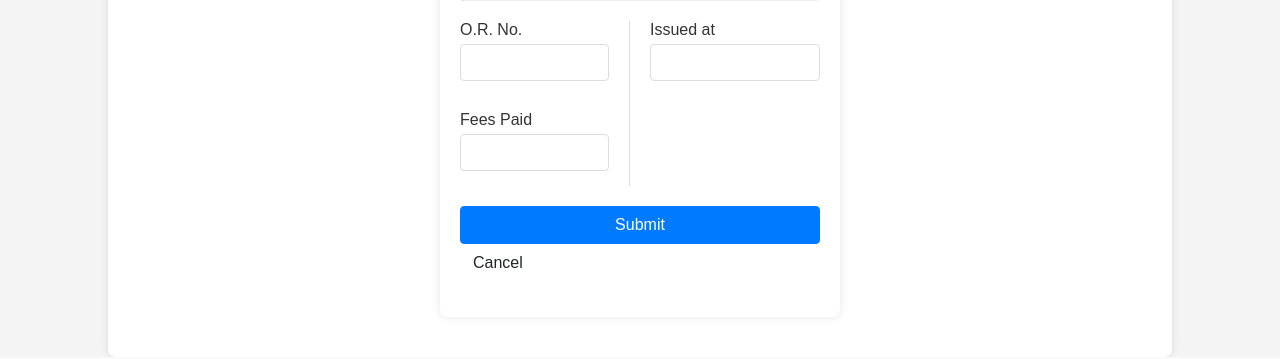
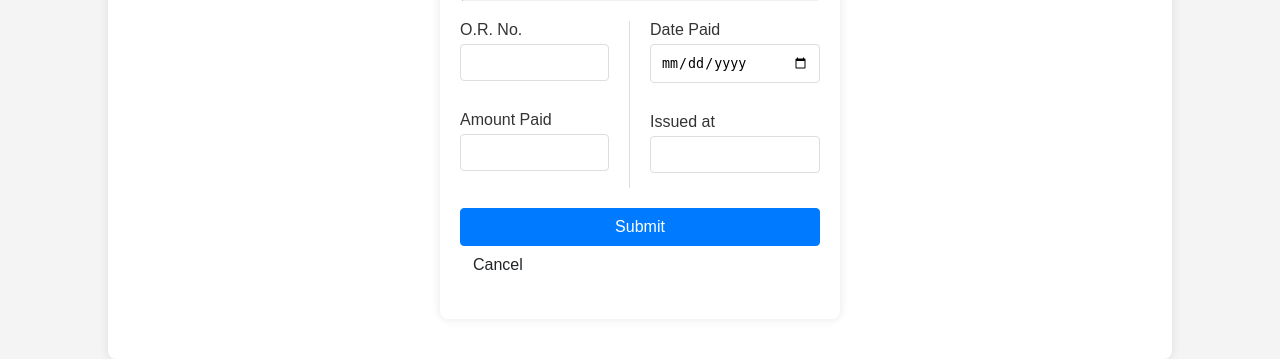
Before and after one commit to lxjaiji/zone, a PHP site: page /add_locational.php in a window 1280 px wide. Shown: the part 1402-1761 px from the top of the page. Run offline with PHP 8.4, Linux system fonts and the light colour scheme; a user stored in the database is signed in; data comes from the database, SQL or seed files in the repository.

Commit message:
I corrected multiple database column errors in add_locational.php. The file had several columns that did not exist in the database. I removed the incorrect columns and made sure the INSERT statement matches the database schema.

```diff
--- a/add_locational.php
+++ b/add_locational.php
@@ -12,7 +12,7 @@ $link = get_db_connection();
 // Define variables
 $applicant_name = $developer_name = $developer_address = $project_name = "";
 $right_over_land = $land_area = $building_area = $decision = "";
-$location = $issue_date = $or_number = $fees_paid = $issued_at = "";
+$location = $issue_date = $or_number = $amount_paid = $date_paid = $issued_at = "";
 $encoded_by_user_id = $_SESSION["id"];
 $errors = [];
 
@@ -36,15 +36,19 @@ if ($_SERVER["REQUEST_METHOD"] == "POST") {
     if(empty($project_location)) $errors[] = "Project Location is required.";
 
     $date_filed = trim($_POST['date_filed']);
-    if(empty($date_filed)) $errors[] = "Date Filed is required.";
-    $issue_date = $date_filed; // Set issue_date from date_filed
+    if(empty($date_filed)) {
+        $errors[] = "Date Filed is required.";
+    } else {
+        $issue_date = $date_filed; // Set issue_date from date_filed
+    }
 
     $right_over_land = trim($_POST['right_over_land']);
     $land_area = trim($_POST['land_area']);
     $building_area = trim($_POST['building_area']);
     $decision = trim($_POST['decision']);
     $or_number = trim($_POST['or_number']);
-    $fees_paid = trim($_POST['fees_paid']);
+    $amount_paid = trim($_POST['amount_paid']);
+    $date_paid = trim($_POST['date_paid']);
     $issued_at = trim($_POST['issued_at']);
 
     for ($i = 1; $i <= 10; $i++) {
@@ -85,18 +89,18 @@ if ($_SERVER["REQUEST_METHOD"] == "POST") {
         $sql = "INSERT INTO locational_clearances (
                     applicant_name, applicant_address, developer_name, developer_address, project_location, date_filed, expiration_date, clearance_number,
                     project_name, right_over_land, land_area, building_area, decision,
-                    or_number, fees_paid, issued_at, encoded_by_user_id,
+                    or_number, amount_paid, date_paid, issued_at, encoded_by_user_id,
                     condition1_monitoring, condition2_non_compliance, condition3_other_agencies,
                     condition4_activity_applied_for, condition5_no_major_expansion,
                     condition6_not_cert_ownership, condition7_misrepresentation, condition8_commencement_period,
                     condition9_revoked, condition10_provisional
-                ) VALUES (?, ?, ?, ?, ?, ?, ?, ?, ?, ?, ?, ?, ?, ?, ?, ?, ?, ?, ?, ?, ?, ?, ?, ?, ?, ?, ?)";
+                ) VALUES (?, ?, ?, ?, ?, ?, ?, ?, ?, ?, ?, ?, ?, ?, ?, ?, ?, ?, ?, ?, ?, ?, ?, ?, ?, ?, ?, ?)";
 
         if ($stmt = mysqli_prepare($link, $sql)) {
-            mysqli_stmt_bind_param($stmt, "sssssssssssssdssiiiiiiiiii",
+            mysqli_stmt_bind_param($stmt, "sssssssssssssdssiiiiiiiiiii",
                 $applicant_name, $applicant_address, $developer_name, $developer_address, $project_location, $date_filed, $expiration_date, $clearance_number,
                 $project_name, $right_over_land, $land_area, $building_area, $decision,
-                $or_number, $fees_paid, $issued_at, $encoded_by_user_id,
+                $or_number, $amount_paid, $date_paid, $issued_at, $encoded_by_user_id,
                 $conditions['condition1'], $conditions['condition2'], $conditions['condition3'], $conditions['condition4'],
                 $conditions['condition5'], $conditions['condition6'],
                 $conditions['condition7'], $conditions['condition8'],
@@ -249,11 +253,15 @@ $condition_texts = [
                             <input type="text" name="or_number" class="form-control">
                         </div>
                          <div class="form-group">
-                            <label>Fees Paid</label>
-                            <input type="number" step="0.01" name="fees_paid" class="form-control">
+                            <label>Amount Paid</label>
+                            <input type="number" step="0.01" name="amount_paid" class="form-control">
                         </div>
                     </div>
                     <div class="form-column">
+                        <div class="form-group">
+                            <label>Date Paid</label>
+                            <input type="date" name="date_paid" class="form-control">
+                        </div>
                          <div class="form-group">
                             <label>Issued at</label>
                             <input type="text" name="issued_at" class="form-control">
```
